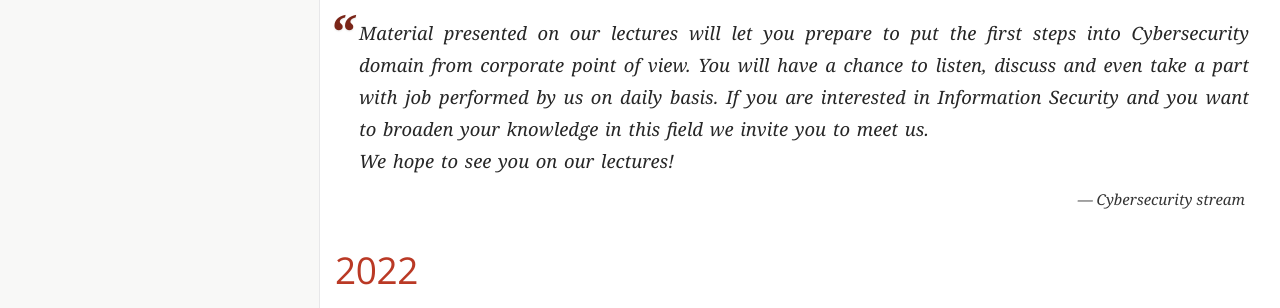
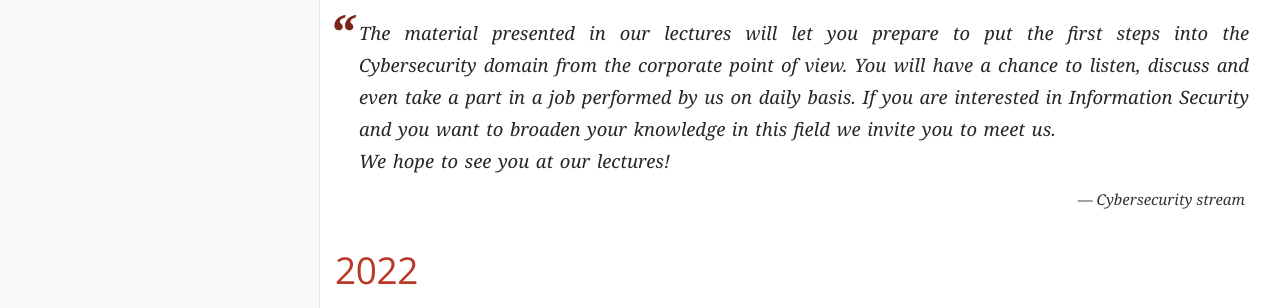
Before and after one commit to crcep/cybersecurity, a plain HTML site: page index.html in a window 1280 px wide. Shown: the part 474-782 px from the top of the page. Drawn offline with nearby package versions, Linux system fonts and the light colour scheme; a web font is replaced by a local one.

Commit message:
Deploying to gh-pages from @ crcep/cybersecurity@5450f4dee742e348ab8b7724f4a4927e34f1957d 🚀

```diff
--- a/index.html
+++ b/index.html
@@ -464,8 +464,8 @@ body.book #toc,body.book #preamble,body.book h1.sect0,body.book .sect1>h2{page-b
 </div>
 <div class="quoteblock">
 <blockquote>
-Material presented on our lectures will let you prepare to put the first steps into Cybersecurity domain from corporate point of view. You will have a chance to listen, discuss and even take a part with job performed by us on daily basis. If you are interested in Information Security and you want to broaden your knowledge in this field we invite you to meet us.<br>
-We hope to see you on our lectures!
+The material presented in our lectures will let you prepare to put the first steps into the Cybersecurity domain from the corporate point of view. You will have a chance to listen, discuss and even take a part in a job performed by us on daily basis. If you are interested in Information Security and you want to broaden your knowledge in this field we invite you to meet us.<br>
+We hope to see you at our lectures!
 </blockquote>
 <div class="attribution">
 &#8212; Cybersecurity stream
```
